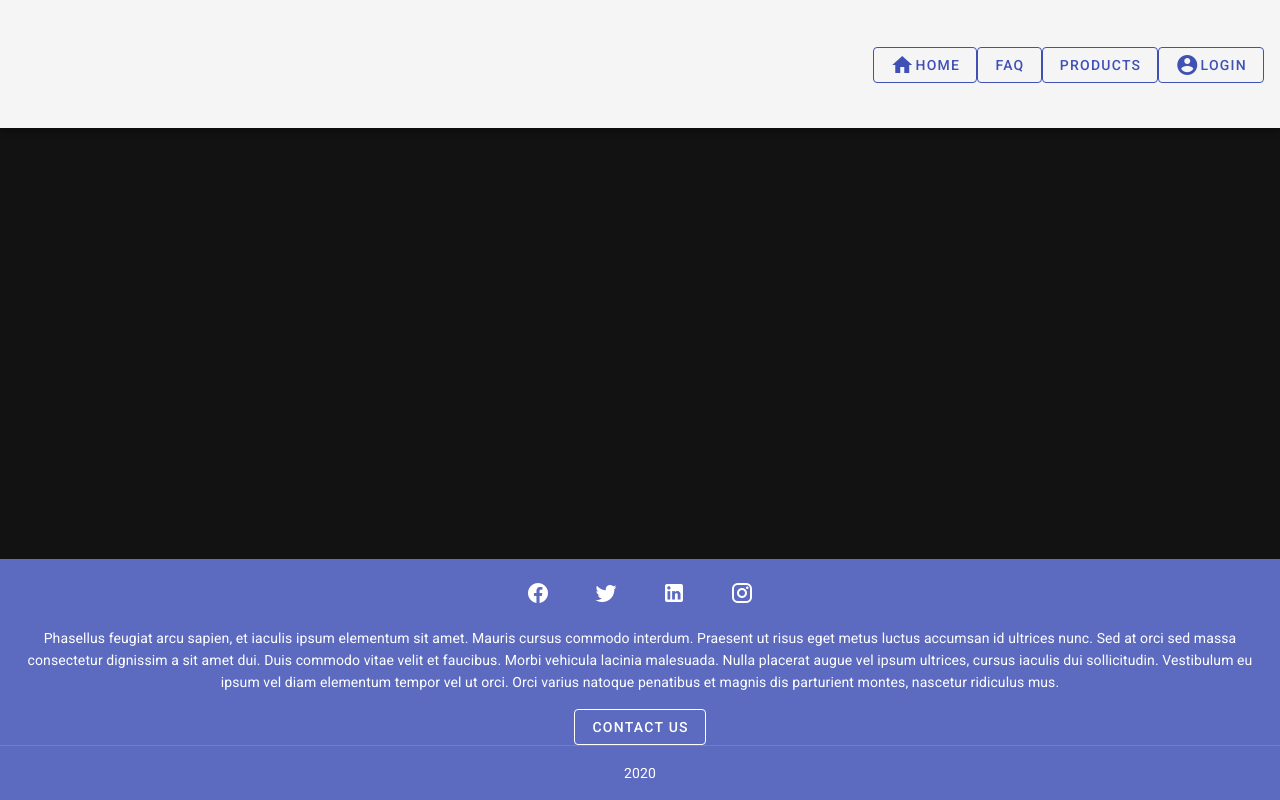
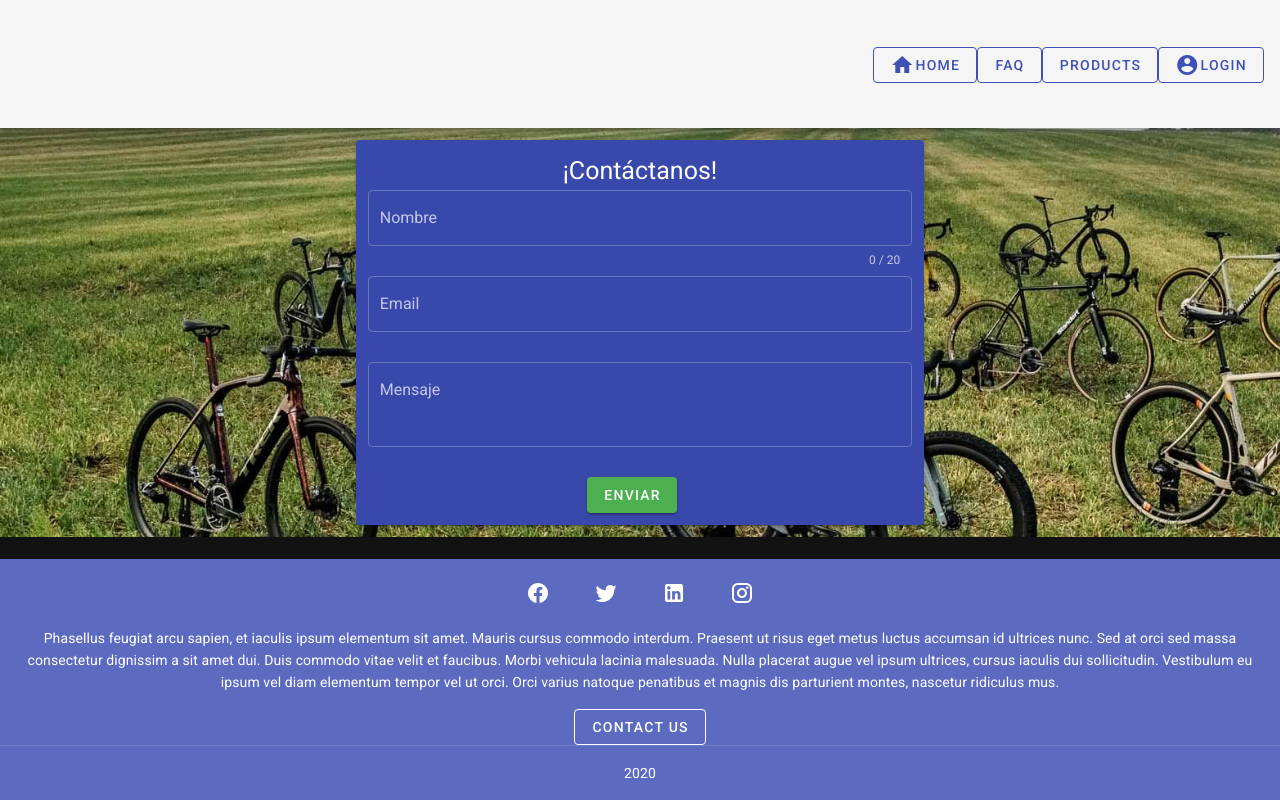
Before and after one commit to BrayanRinconMendoza/web-store, a Nuxt app: page /contact-us in a window 1280 px wide. Built offline with nearby package versions, Linux system fonts and the light colour scheme.

Commit message:
Contact Us
Contact us page

```diff
--- a/components/Logo.vue
+++ /dev/null
@@ -1,79 +0,0 @@
-<template>
-  <div class="VueToNuxtLogo">
-    <div class="Triangle Triangle--two" />
-    <div class="Triangle Triangle--one" />
-    <div class="Triangle Triangle--three" />
-    <div class="Triangle Triangle--four" />
-  </div>
-</template>
-
-<style>
-.VueToNuxtLogo {
-  display: inline-block;
-  animation: turn 2s linear forwards 1s;
-  transform: rotateX(180deg);
-  position: relative;
-  overflow: hidden;
-  height: 180px;
-  width: 245px;
-}
-
-.Triangle {
-  position: absolute;
-  top: 0;
-  left: 0;
-  width: 0;
-  height: 0;
-}
-
-.Triangle--one {
-  border-left: 105px solid transparent;
-  border-right: 105px solid transparent;
-  border-bottom: 180px solid #41b883;
-}
-
-.Triangle--two {
-  top: 30px;
-  left: 35px;
-  animation: goright 0.5s linear forwards 3.5s;
-  border-left: 87.5px solid transparent;
-  border-right: 87.5px solid transparent;
-  border-bottom: 150px solid #3b8070;
-}
-
-.Triangle--three {
-  top: 60px;
-  left: 35px;
-  animation: goright 0.5s linear forwards 3.5s;
-  border-left: 70px solid transparent;
-  border-right: 70px solid transparent;
-  border-bottom: 120px solid #35495e;
-}
-
-.Triangle--four {
-  top: 120px;
-  left: 70px;
-  animation: godown 0.5s linear forwards 3s;
-  border-left: 35px solid transparent;
-  border-right: 35px solid transparent;
-  border-bottom: 60px solid #fff;
-}
-
-@keyframes turn {
-  100% {
-    transform: rotateX(0deg);
-  }
-}
-
-@keyframes godown {
-  100% {
-    top: 180px;
-  }
-}
-
-@keyframes goright {
-  100% {
-    left: 70px;
-  }
-}
-</style>
--- a/components/VuetifyLogo.vue
+++ /dev/null
@@ -1,22 +0,0 @@
-<template>
-  <img
-    class="VuetifyLogo"
-    alt="Vuetify Logo"
-    src="/vuetify-logo.svg"
-  >
-</template>
-
-<style>
-.VuetifyLogo {
-  height: 180px;
-  width: 180px;
-  transform: rotateY(560deg);
-  animation: turn 3.5s ease-out forwards 1s;
-}
-
-@keyframes turn {
-  100% {
-    transform: rotateY(0deg);
-  }
-}
-</style>
--- a/pages/contact-us.vue
+++ b/pages/contact-us.vue
@@ -1,17 +1,93 @@
 <template>
     <section class="contact-us-content">
-
+        <v-container>
+            <v-row>
+                <div class="col-lg-3"></div>
+                <div class="col-lg-6">
+                    <v-card color="indigo darken-1 text-center">
+                        <v-container>
+                            <span class="contact-us-tag">
+                                ¡Contáctanos!
+                            </span>
+                            <v-form
+                                ref="form"
+                                v-model="valid"
+                                lazy-validation
+                            >
+                                <v-text-field
+                                    v-model="name"
+                                    :counter="20"
+                                    :rules="nameRules"
+                                    label="Nombre"
+                                    required
+                                    outlined
+                                    color="white"
+                                ></v-text-field>
+                                <v-text-field
+                                    v-model="email"
+                                    :rules="emailRules"
+                                    label="Email"
+                                    required
+                                    outlined
+                                    color="white"
+                                ></v-text-field>
+                                <v-textarea
+                                    label="Mensaje"
+                                    auto-grow
+                                    outlined
+                                    rows="3"
+                                    row-height="25"
+                                    color="white"
+                                ></v-textarea>
+                                <div class="buttons-form">
+                                    <v-btn
+                                        :disabled="!valid"
+                                        color="green"
+                                        class="mr-4"
+                                        @click="validate"
+                                    >Enviar</v-btn>
+                                </div>
+                            </v-form>
+                        </v-container>
+                    </v-card>
+                </div>
+                <div class="col-lg-3"></div>
+            </v-row>
+        </v-container>
     </section>
 </template>
 
 <script>
     export default {
-
+        data: () => ({
+            valid: true,
+            name: '',
+            nameRules: [
+                v => !!v || 'Nombre es necesario',
+                v => (v && v.length <= 10) || 'Name must be less than 10 characters',
+            ],
+            email: '',
+            emailRules: [
+                v => !!v || 'E-mail es necesario',
+                v => /.+@.+\..+/.test(v) || 'E-mail must be valid',
+            ]
+        }),
+        methods: {
+            validate () {
+                this.$refs.form.validate()
+            }
+        }
     }
 </script>
 
 <style lang="scss">
     .contact-us-content {
-
+        background-image: url("/fondo_2.jpeg");
+        background-size: cover;
+        height: auto;
+        background-color: white;
+        .contact-us-tag {
+            font-size: 25px;
+        }
     }
 </style>
--- a/pages/login.vue
+++ b/pages/login.vue
@@ -21,7 +21,7 @@
                                     label="E-mail"
                                     required
                                     outlined
-                                    color="#3f51b5"
+                                    color="white"
                                 ></v-text-field>
                                 <v-text-field
                                     v-model="name"
@@ -85,8 +85,7 @@
     .login-section {
         background-image: url("/fondo_3.jpeg");
         background-size: cover;
-        height: 400px;
-        background-color: white;
+        height: auto;
         .login-tag {
             font-size: 25px;
         }
```
